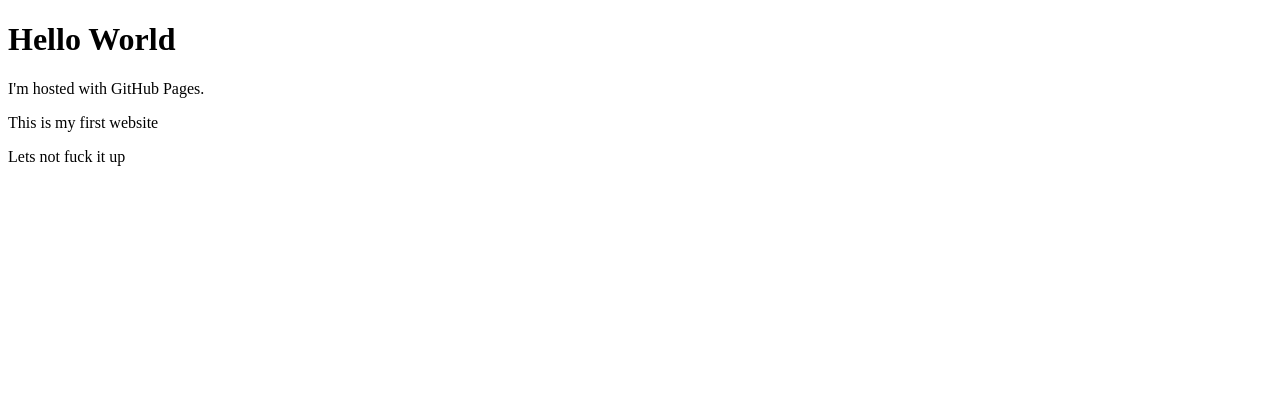
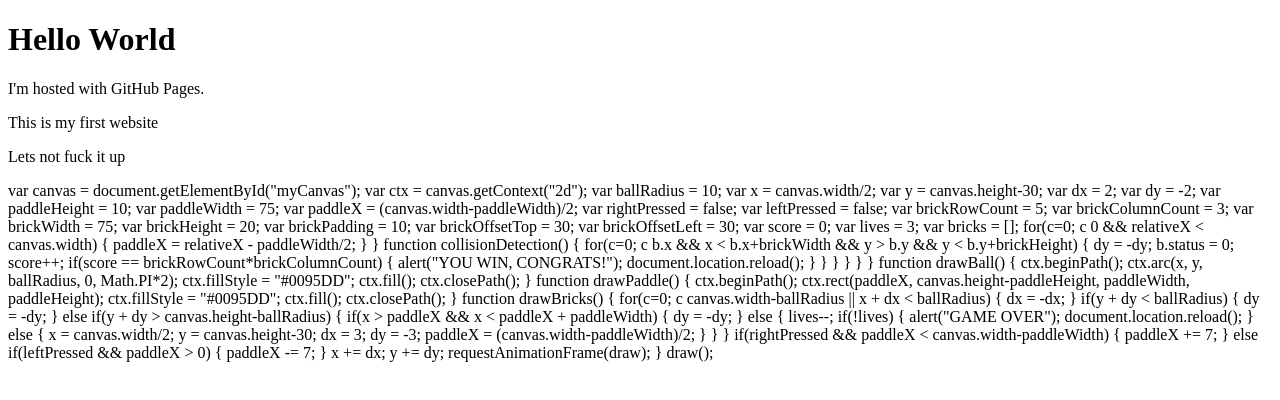
Before and after one commit to s3597881/s3597881.github.io, a plain HTML site: page index.html in a window 1280 px wide. Drawn offline with Linux system fonts and the light colour scheme.

Commit message:
Update index.html

```diff
--- a/index.html
+++ b/index.html
@@ -5,7 +5,7 @@
 <p>I'm hosted with GitHub Pages.</p>
   <p>This is my first website</p>
   <p> Lets not fuck it up</p>
-  <canvas>
+  <p>
 var canvas = document.getElementById("myCanvas");
 var ctx = canvas.getContext("2d");
 var ballRadius = 10;
@@ -171,6 +171,6 @@ function draw() {
 }
 
 draw();
-    </canvas>
+    </p>
 </body>
 </html>
```
